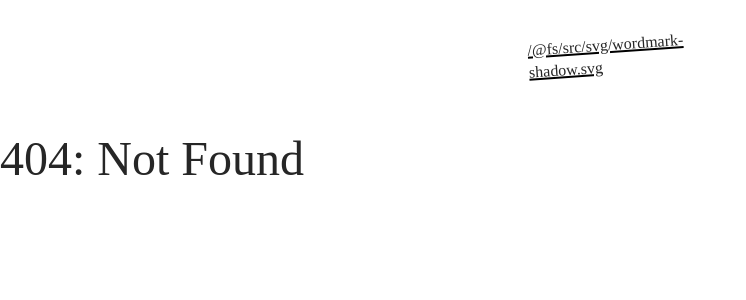
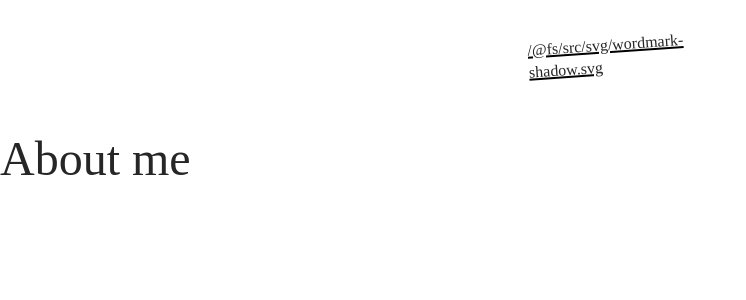
Before and after one commit to ccalobeto/tutorial-svelte, a SvelteKit app: page /about in a window 1280 px wide. Before the commit this address had no page. Shown: the top 300 px of the page, without its empty margins (0-746 px from the left). Built offline with nearby package versions, Linux system fonts and the light colour scheme.

Commit message:
add about link

```diff
--- a/src/components/Home.svelte
+++ b/src/components/Home.svelte
@@ -9,7 +9,7 @@
 
 <!-- <Footer recirc={true} /> -->
 <h1>the pudding</h1>
+<a href="/about">about</a>
 {#each data as { hed }}
 	<p>{hed}</p>
 {/each}
-<a href="/about">about</a>
--- /dev/null
+++ b/src/routes/about/+page.svelte
@@ -0,0 +1 @@
+<h1>About me</h1>
```
